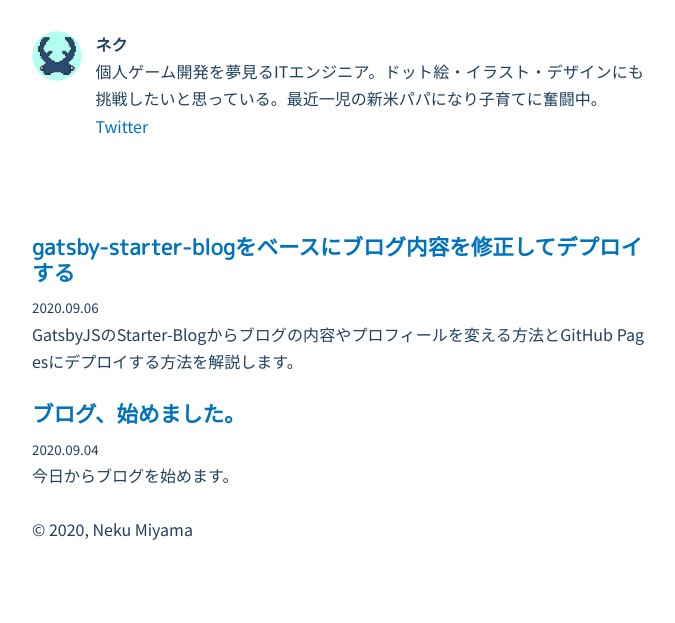
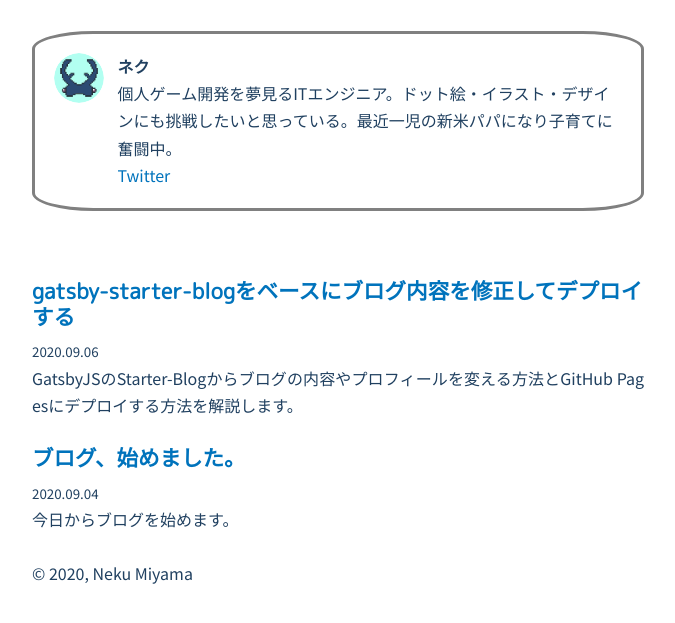
Before and after one commit to nekumiyama/amaNekublog, a Gatsby site: page / in a window 1280 px wide. Shown: the part 105-728 px from the top of the page, without its empty margins (302-977 px from the left). Built offline with nearby package versions, Linux system fonts and the light colour scheme; Gatsby itself is replaced by a stand-in of ours; some packages are replaced by stand-ins of ours.

Commit message:
small fix

```diff
--- a/src/components/bio.js
+++ b/src/components/bio.js
@@ -40,7 +40,11 @@ const Bio = () => {
     <div
       style={{
         display: `flex`,
+        padding: rhythm(0.7),
         marginBottom: rhythm(2.5),
+        border: `solid`,
+        borderColor: `gray`,
+        borderRadius: `10%`,
       }}
     >
       <Image
@@ -56,13 +60,11 @@ const Bio = () => {
           borderRadius: `50%`,
         }}
       />
-      <p>
-        <strong>{author.name}</strong>
-        <p>
-          {author.summary}<br />
-          <a href={`https://twitter.com/${social.twitter}`}>Twitter</a>
-        </p>
-      </p>
+      <div>
+        <strong>{author.name}</strong><br />
+        {author.summary}<br />
+        <a href={`https://twitter.com/${social.twitter}`}>Twitter</a>
+      </div>
     </div>
   )
 }
--- a/src/pages/index.js
+++ b/src/pages/index.js
@@ -12,7 +12,7 @@ const BlogIndex = ({ data, location }) => {
 
   return (
     <Layout location={location} title={siteTitle}>
-      <SEO title="All posts" />
+      <SEO title="amaNekublog" />
       <Bio />
       {posts.map(({ node }) => {
         const title = node.frontmatter.title || node.fields.slug
```
